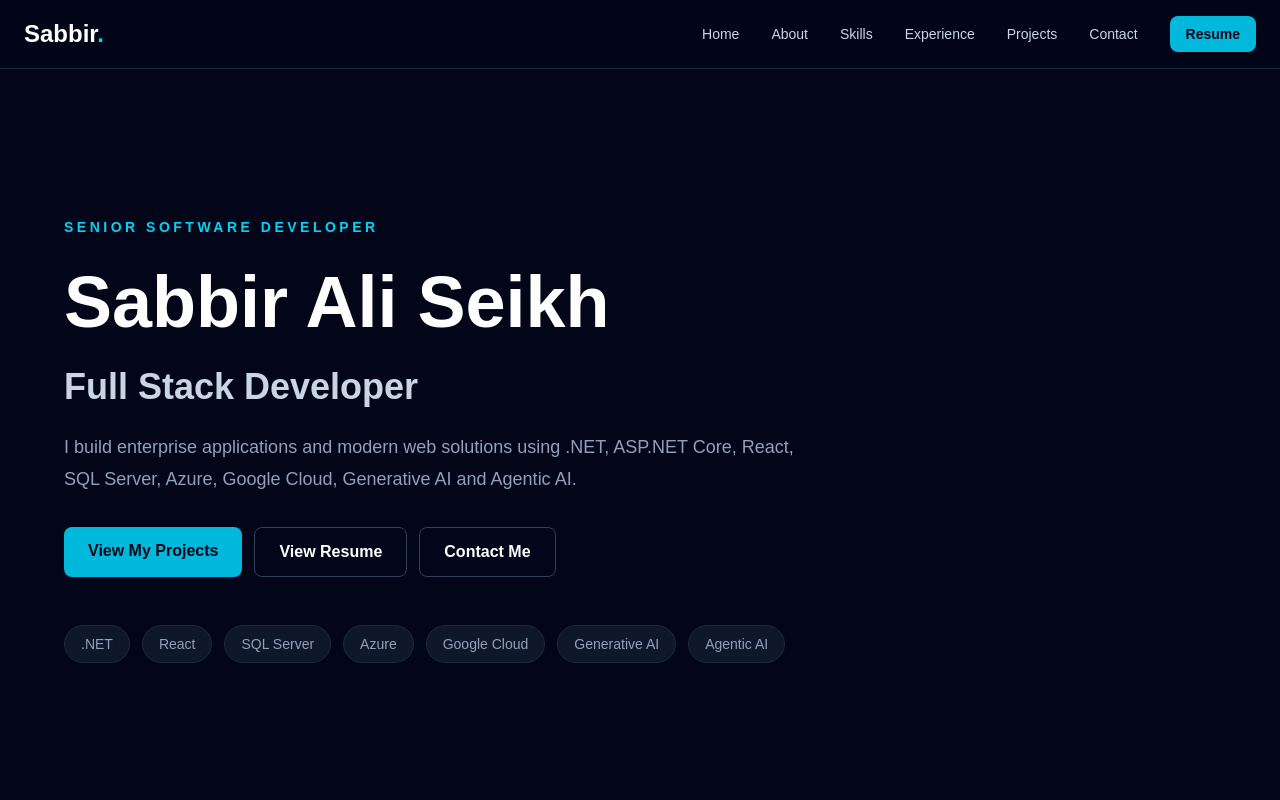
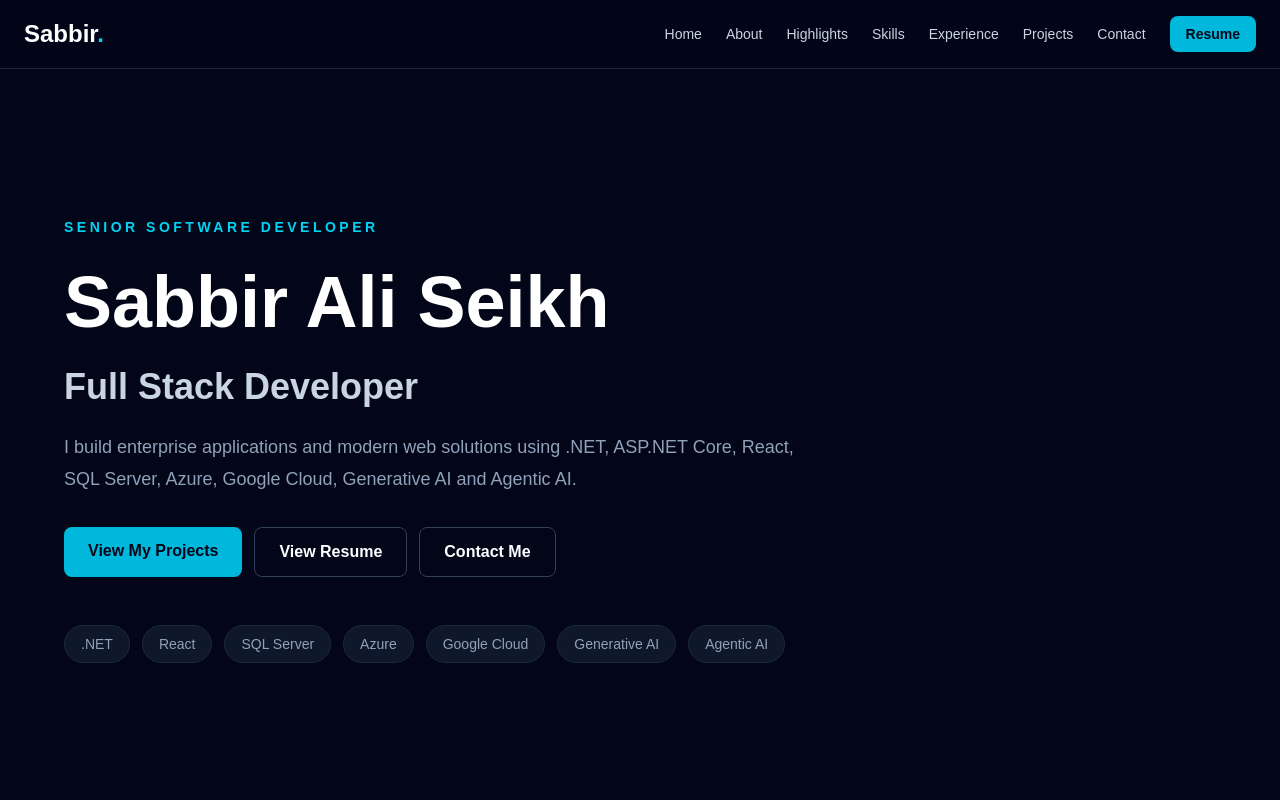
Before and after one commit to sabbiraliseikh892/developer-portfolio, a React (Vite) app: page / in a window 1280 px wide. Shown: the top 800 px of the page. Built offline with nearby package versions, Linux system fonts and the light colour scheme.

Commit message:
Fix highlights navigation

```diff
--- a/src/components/Highlights.tsx
+++ b/src/components/Highlights.tsx
@@ -23,7 +23,7 @@ const highlights = [
 
 function Highlights() {
   return (
-    <section className="bg-slate-950 px-6 py-16">
+    <section id="highlights" className="bg-slate-950 px-6 py-16">
       <div className="mx-auto grid max-w-6xl gap-6 sm:grid-cols-2 lg:grid-cols-4">
         {highlights.map((item) => (
           <div
--- a/src/components/Navbar.tsx
+++ b/src/components/Navbar.tsx
@@ -6,6 +6,7 @@ function Navbar() {
   const links = [
     { name: "Home", href: "#home" },
     { name: "About", href: "#about" },
+    { name: "Highlights", href: "#highlights" },
     { name: "Skills", href: "#skills" },
     { name: "Experience", href: "#experience" },
     { name: "Projects", href: "#projects" },
@@ -25,7 +26,7 @@ function Navbar() {
         </a>
 
         {/* Desktop Menu */}
-        <div className="hidden items-center gap-8 md:flex">
+        <div className="hidden items-center gap-6 md:flex">
           {links.map((link) => (
             <a
               key={link.name}
@@ -36,8 +37,11 @@ function Navbar() {
             </a>
           ))}
 
+          {/* Resume */}
           <a
             href="/Sabbir-Ali-Seikh-Resume.pdf"
+            target="_blank"
+            rel="noopener noreferrer"
             className="rounded-lg bg-cyan-500 px-4 py-2 text-sm font-semibold text-slate-950 transition hover:bg-cyan-400"
           >
             Resume
@@ -69,11 +73,13 @@ function Navbar() {
               </a>
             ))}
 
+            {/* Resume */}
             <a
               href="/Sabbir-Ali-Seikh-Resume.pdf"
               target="_blank"
               rel="noopener noreferrer"
-              className="rounded-lg bg-cyan-500 px-4 py-2 text-sm font-semibold text-slate-950 transition hover:bg-cyan-400"
+              onClick={() => setIsOpen(false)}
+              className="rounded-lg bg-cyan-500 px-4 py-2 text-center text-sm font-semibold text-slate-950 transition hover:bg-cyan-400"
             >
               Resume
             </a>
```
Also changed, not shown: public/robots.txt.
